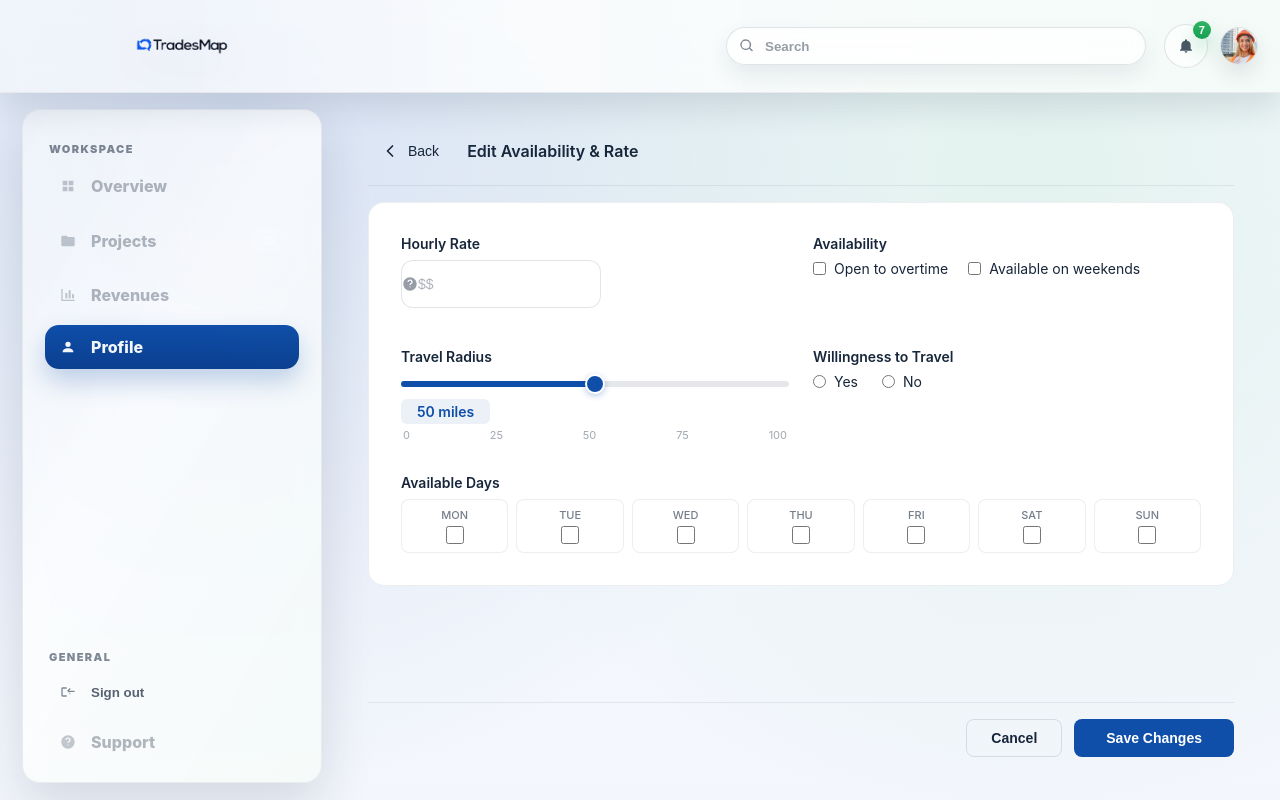
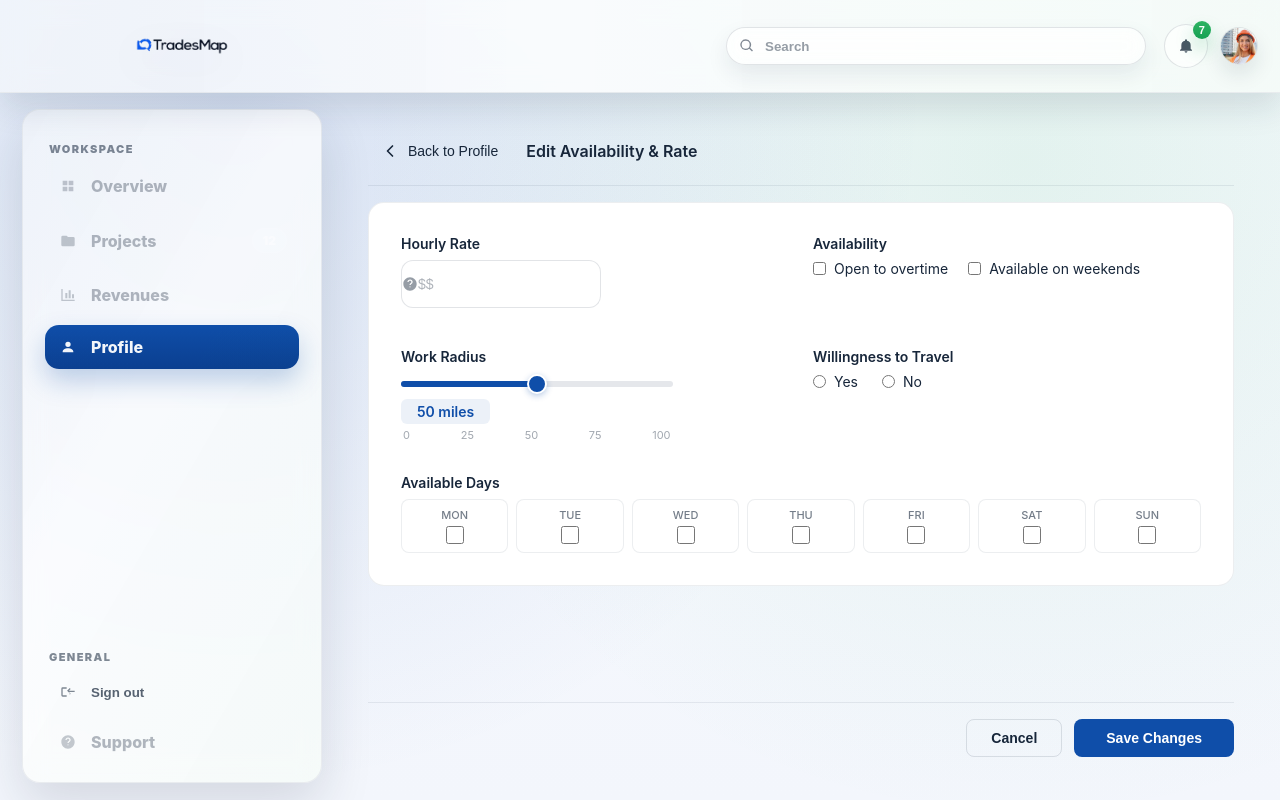
Before and after one commit to sahibalam/tracemap, a React (Vite) app in the folder frontend/: page /availability/edit in a window 1280 px wide. Built offline with nearby package versions, Linux system fonts and the light colour scheme.

Commit message:
messsasssssssssssss

```diff
--- a/frontend/src/worker/pages/AvailabilityEditPage.jsx
+++ b/frontend/src/worker/pages/AvailabilityEditPage.jsx
@@ -224,7 +224,7 @@ export function AvailabilityEditPage() {
                 onMouseLeave={(e) => e.currentTarget.style.background = 'transparent'}
               >
                 <IconArrowLeft />
-                Back
+                Back to Profile
               </button>
               <span style={{
                 fontSize: '16px',
@@ -306,7 +306,7 @@ export function AvailabilityEditPage() {
                 {/* Row 2: Travel Radius + Willingness to Travel */}
                 <div style={{ marginBottom: '24px' }}>
                   <div style={{ display: 'grid', gridTemplateColumns: '1fr 1fr', gap: '24px', alignItems: 'flex-start' }}>
-                    {/* Travel Radius - Custom Slider */}
+                    {/* Travel Radius - Custom Slider with 70% width */}
                     <div>
                       <div style={{
                         fontSize: '14px',
@@ -314,9 +314,9 @@ export function AvailabilityEditPage() {
                         color: '#17263a',
                         marginBottom: '8px',
                       }}>
-                        Travel Radius
+                        Work Radius
                       </div>
-                      <div>
+                      <div style={{ maxWidth: '70%' }}>
                         {/* Custom slider container */}
                         <div style={{ position: 'relative', padding: '8px 0' }}>
                           {/* Track background */}
```
